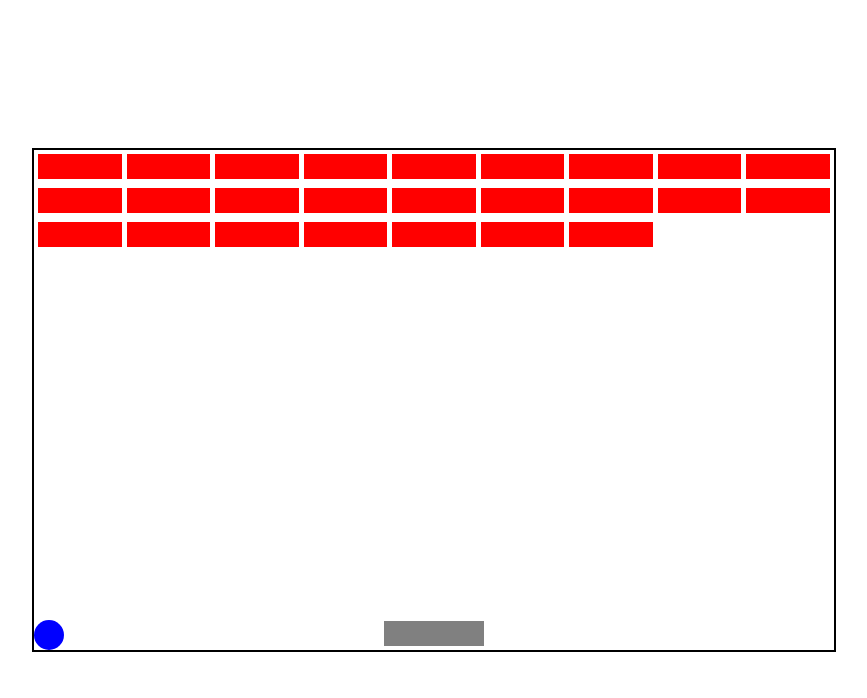
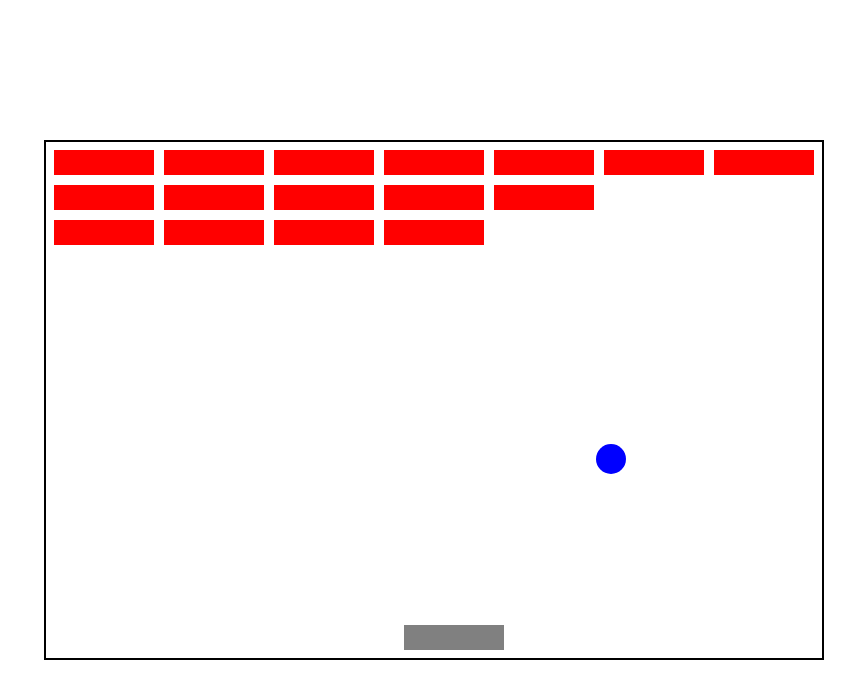
Before and after one commit to thisisharsh7/js-games, a plain HTML site: page Smash-Game/index.html in a window 1280 px wide. Shown: the whole page, without its empty margins (206-1073 px from the left). Drawn offline with Linux system fonts and the light colour scheme.

Commit message:
code edited

```diff
--- a/Smash-Game/app.js
+++ b/Smash-Game/app.js
@@ -1,33 +1,154 @@
 const board = document.getElementById('board')
-const boardW = 800
+const boardW = 760
 const boardh = 500
 const balld = 30
-const uBlockW = 100
-const userStart = 350
+const ublockW = 100
+const ublockH = 25
+let userStart = 350
+let timerId = null
+let xDir = 2
+let yDir = 2
 
-const cblocks = document.createElement('div')
-cblocks.classList.add('cBlocks')
-
-for(let i = 0 ;i<25;i++){
-    const block = document.createElement('div')
-    block.classList.add('cBlock')
-    cblocks.appendChild(block)
+class Block {
+    constructor(xAxis, yAxis) {
+        this.bottomLeft = [xAxis, yAxis]
+        this.bottomRight = [xAxis + ublockW, yAxis]
+        this.topLeft = [xAxis, yAxis + ublockH]
+        this.topRight = [xAxis + ublockW, yAxis + ublockH]
+    }
 }
 
-board.appendChild(cblocks)
+const blocks = [
+    new Block(0, 0),
+    new Block(110, 0),
+    new Block(220, 0),
+    new Block(330, 0),
+    new Block(440, 0),
+    new Block(550, 0),
+    new Block(660, 0),
+    new Block(0, 35),
+    new Block(110, 35),
+    new Block(220, 35),
+    new Block(330, 35),
+    new Block(440, 35),
+    new Block(550, 35),
+    new Block(660, 35),
+    new Block(0, 70),
+    new Block(110, 70),
+    new Block(220, 70),
+    new Block(330, 70)
+]
+function addBlocks() {
+    for (let i = 0; i < blocks.length; i++) {
+        const cBlock = document.createElement('div')
+        cBlock.classList.add('cBlock')
+        cBlock.style.left = blocks[i].bottomLeft[0] + 'px'
+        cBlock.style.top = blocks[i].bottomLeft[1] + 'px'
+        board.appendChild(cBlock)
+    }
+}
+
+addBlocks()
 
 
 
+
+
+
+const user = document.createElement('div')
+user.classList.add('uBlock')
+board.appendChild(user)
+drawUser()
+
+function drawUser() {
+    user.style.left = userStart + 'px' //starting pos of block
+}
+
+function moveUser(e) {
+    switch (e.key) {
+        case 'ArrowLeft':
+
+            if (userStart > 0) {
+                userStart -= 5
+                drawUser()
+            }
+            break;
+        case 'ArrowRight':
+
+            if (userStart < (boardW - ublockW)) {
+                userStart += 5
+                drawUser()
+            }
+            break;
+    }
+}
+
+document.addEventListener('keydown', moveUser)
+
+
+
+
+
+
+const posBall = [420, 440]
+function drawBall() {
+    ball.style.left = posBall[0] + 'px'
+    ball.style.top = posBall[1] + 'px'
+}
+let down = false
+timerId = setInterval(moveBall, 15)
+function moveBall() {
+    posBall[0] += xDir
+    posBall[1] -= yDir
+    drawBall()
+    checkForCollison()
+
+}
 const ball = document.createElement('div')
 ball.classList.add('ball')
 board.appendChild(ball)
 
-const user = document.createElement('div')
-user.classList.add('uBlock')
-board.appendChild(user)
-user.style.left = userStart+'px' //starting pos of block
+function checkForCollison() {
+    for (let i = 0; i < blocks.length; i++) {
+        if ((posBall[0] > blocks[i].bottomLeft[0] && posBall[0] < blocks[i].bottomRight[0]) && ((posBall[1] + balld) > blocks[i].bottomLeft[1] && posBall[1] < blocks[i].topLeft[1])) {
+            const allBlocks = document.querySelectorAll('.cBlock')
+            allBlocks[i].classList.remove('cBlock')
+            blocks.splice(i, 1)
+            changeDir()
+        }
+    }
+    if(blocks.length==0){
+        alert('You won the game.Reloading....')
+        location.reload(true)
+    }
+    if (posBall[0] >= (boardW - balld) || posBall[1] <= 0 || posBall[0] <= 0) {
+        changeDir()
+    }
+    if (posBall[0] > userStart && posBall[0] < (userStart + ublockW) && (posBall[1] > (boardh - ublockH - balld) && posBall[1] < boardh)) {
+        changeDir()
+    }
+    if (posBall[1] >= (boardh - balld)) {
+        clearInterval(timerId)
+        document.removeEventListener('keydown', moveUser)
+    }
 
+}
 
-function move(){
-    console.log('hey')
+function changeDir() {
+    if (xDir === 2 && yDir === 2) {
+        yDir = -2
+        return
+    }
+    if (xDir === 2 && yDir === -2) {
+        xDir = -2
+        return
+    }
+    if (xDir === -2 && yDir === -2) {
+        yDir = 2
+        return
+    }
+    if (xDir === -2 && yDir === 2) {
+        xDir = 2
+        return
+    }
 }
--- a/Smash-Game/index.html
+++ b/Smash-Game/index.html
@@ -7,7 +7,10 @@
     <link rel="stylesheet" alt="text/css" href="style.css" />
   </head>
   <body>
-    <div id="board"></div>
+    <div id="board-body">
+      <div id="board"></div>
+    </div>
+
     <script src="app.js"></script>
   </body>
 </html>
--- a/Smash-Game/style.css
+++ b/Smash-Game/style.css
@@ -10,11 +10,16 @@ body{
     justify-content: center;
     align-items: center;
 }
+#board-body{
+    border: 2px solid black;
+    padding: 8px;
+}
 #board{
     position: relative;
-    width: 800px;
+    width: 760px;
     height: 500px;
-    border: 2px solid black;
+
+
 }
 .ball{
     position: absolute;
@@ -22,7 +27,6 @@ body{
     height: 30px;
     background-color: blue;
     border-radius: 50%;
-    bottom: 0;
 }
 
 .uBlock , .cBlock{
@@ -30,20 +34,10 @@ body{
     width: 100px;
     height: 25px;
     background-color:gray;
-    bottom: 4px;
+}
+.uBlock{
+    bottom: 0px;
 }
 .cBlock{
-    width: 83.5px;
-    position: relative;
     background-color:red;
-    margin-top: 4px;
 }
-.cBlocks{
-    position: absolute;
-    top:4px;
-    left:4px;
-    right: 4px;
-    display: flex;
-    flex-wrap: wrap;
-    gap: 5px;
-}
```
